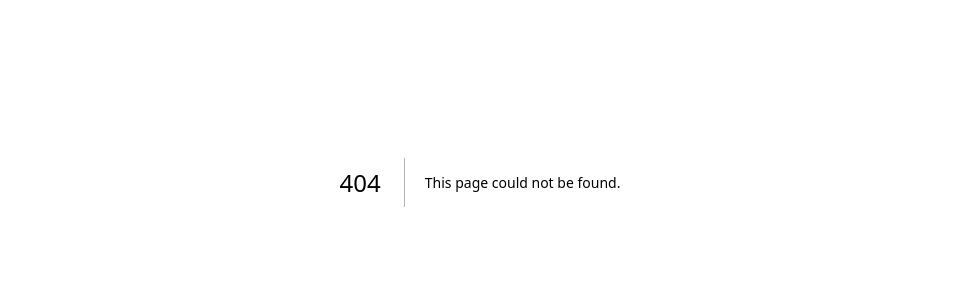
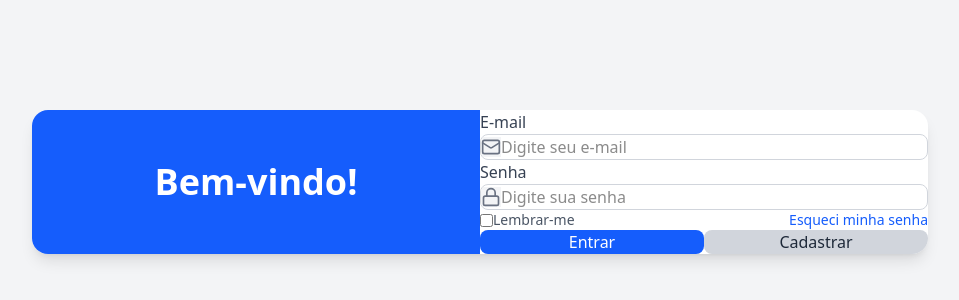
Before and after one commit to MyWebTemplates/nextjstemplate, a Next.js app: page /login001 in a window 1280 px wide. Before the commit this address had no page. Shown: the part 218-518 px from the top of the page, without its empty margins (160-1119 px from the left). Built offline with nearby package versions, Linux system fonts and the light colour scheme.

Commit message:
Add page.tsx file for login001 folder

```diff
--- /dev/null
+++ b/src/app/login001/page.tsx
@@ -0,0 +1,71 @@
+import { Mail, Lock } from "lucide-react";
+
+export default function LoginPage() {
+    return (
+        <div className="flex min-h-screen items-center justify-center bg-gray-100 p-6">
+            <div className="flex w-full max-w-4xl bg-white rounded-2xl shadow-lg overflow-hidden">
+
+                {/* Lado esquerdo com background diferenciado */}
+                <div className="hidden md:flex md:w-1/2 bg-blue-600 text-white items-center justify-center p-16">
+                    <h2 className="text-4xl font-bold animate-fade-in">Bem-vindo!</h2>
+                </div>
+
+                {/* Lado direito - Formulário */}
+                <div className="w-full md:w-1/2 p-12 space-y-8">
+                    <form className="space-y-8">
+                        <div className="relative">
+                            <label className="block text-gray-700">E-mail</label>
+                            <div className="flex items-center border border-gray-300 rounded-lg overflow-hidden">
+                                <span className="p-3 bg-gray-100 text-gray-500">
+                                    <Mail size={20} />
+                                </span>
+                                <input
+                                    type="email"
+                                    className="w-full p-3 focus:outline-none focus:ring-2 focus:ring-blue-500"
+                                    placeholder="Digite seu e-mail"
+                                />
+                            </div>
+                        </div>
+
+                        <div className="relative">
+                            <label className="block text-gray-700">Senha</label>
+                            <div className="flex items-center border border-gray-300 rounded-lg overflow-hidden">
+                                <span className="p-3 bg-gray-100 text-gray-500">
+                                    <Lock size={20} />
+                                </span>
+                                <input
+                                    type="password"
+                                    className="w-full p-3 focus:outline-none focus:ring-2 focus:ring-blue-500"
+                                    placeholder="Digite sua senha"
+                                />
+                            </div>
+                        </div>
+
+                        <div className="flex items-center justify-between text-sm text-gray-600">
+                            <label className="flex items-center">
+                                <input type="checkbox" className="mr-2" />
+                                Lembrar-me
+                            </label>
+                            <a href="#" className="text-blue-600 hover:underline">Esqueci minha senha</a>
+                        </div>
+
+                        <div className="flex space-x-6">
+                            <button
+                                type="submit"
+                                className="w-1/2 bg-blue-600 text-white py-3 rounded-lg hover:bg-blue-700 transition-all duration-300 transform hover:scale-105"
+                            >
+                                Entrar
+                            </button>
+                            <button
+                                type="button"
+                                className="w-1/2 bg-gray-300 text-gray-800 py-3 rounded-lg hover:bg-gray-400 transition-all duration-300 transform hover:scale-105"
+                            >
+                                Cadastrar
+                            </button>
+                        </div>
+                    </form>
+                </div>
+            </div>
+        </div>
+    );
+}
```
